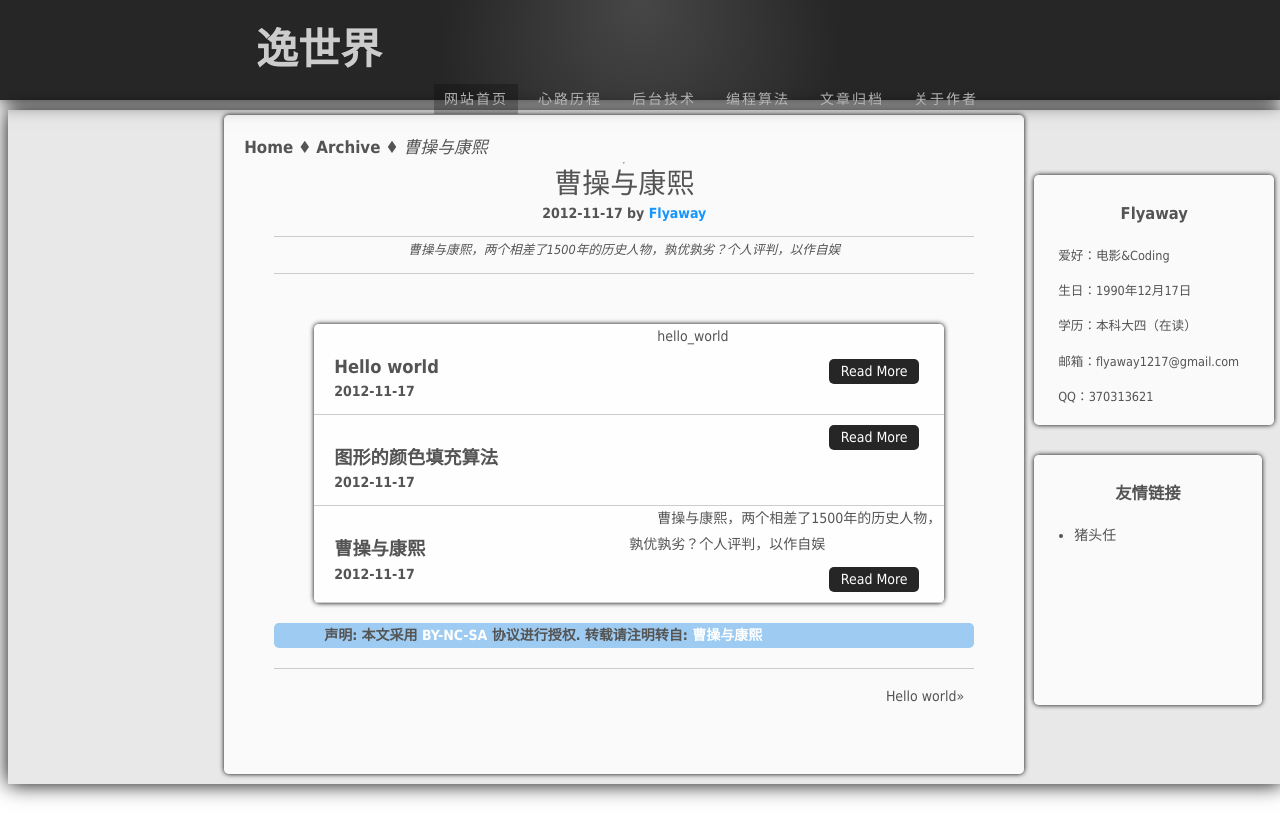
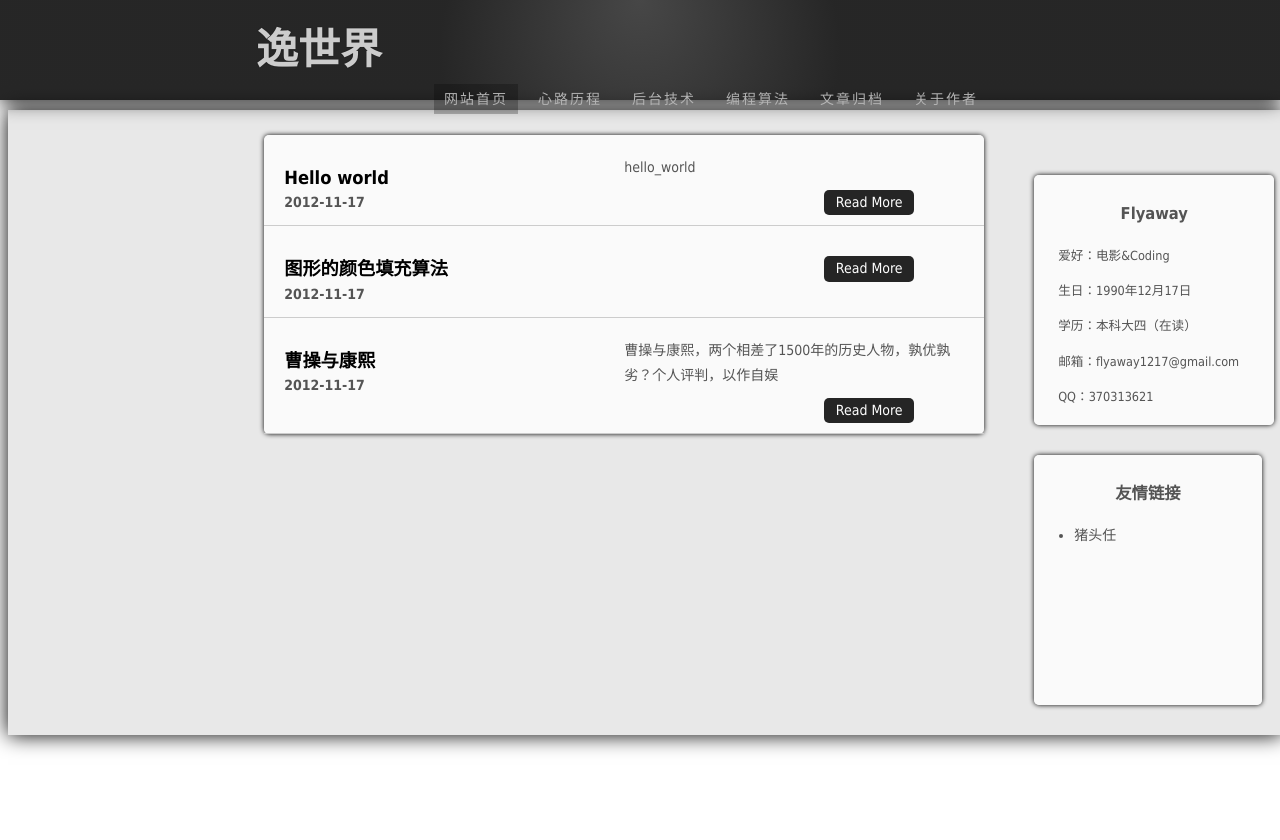
Before and after one commit to flyaway1217/flyaway1217.github.com, a Jekyll site: the page built from index.html, in a window 1280 px wide. Shown: the top 840 px of the page. Built offline with Jekyll 4.4.1, drawn with Linux system fonts in a browser that asks for light colours; Markdown is read by kramdown in place of the engine named in the settings.

Commit message:
update the default.html

```diff
--- a/_layouts/default.html
+++ b/_layouts/default.html
@@ -54,36 +54,7 @@
 
 		<!--中间部分-->
 		<section id="container">
-<div id="post" class="shadow">
-				<div id="blank"></div>
-				<aside id="path">
-					<strong><a href="\" rel="nofollow">Home</a></strong>
-					<span>&#9830</span>
-					<strong><a href="\" rel="nofollow">Archive</a></strong>
-					<span>&#9830</span>
-					<em>曹操与康熙</em>
-				</aside>
-				<hr/>
-				<article id="article">
-					<p id="title">曹操与康熙</p>
-					<p id="time"><time pubtime="2012-11-17">  2012-11-17  </time>by<a href="/contact.html" title="author" class="author">  Flyaway  </a></p>
-					<div id="description">
-						曹操与康熙，两个相差了1500年的历史人物，孰优孰劣？个人评判，以作自娱
-					</div>
-					<div id="content">
-						{{ content }}
-					</div><!--content结束-->
-					<p id="declare">声明: 本文采用 <a href="http://creativecommons.org/licenses/by-nc-sa/3.0/" target="_blank" rel="nofollow" title="署名-非商业性使用-相同方式共享">BY-NC-SA</a> 协议进行授权. 转载请注明转自: <a href="/2012/11/17/CaoCao-and-KangXi.html" title="曹操与康熙" rel="nofollow">曹操与康熙</a></p>
-			</article>
-
-			<nav id="foot">
-
-
-				<a href="/2012/11/17/hello-world.html" id="next" title="下一篇文章">Hello world&raquo;</a>
-
-			</nav>
-		</div><!--post结束-->
-
+			{{ content }}
 		</section>
 		<!--中间结束-->
 
```
